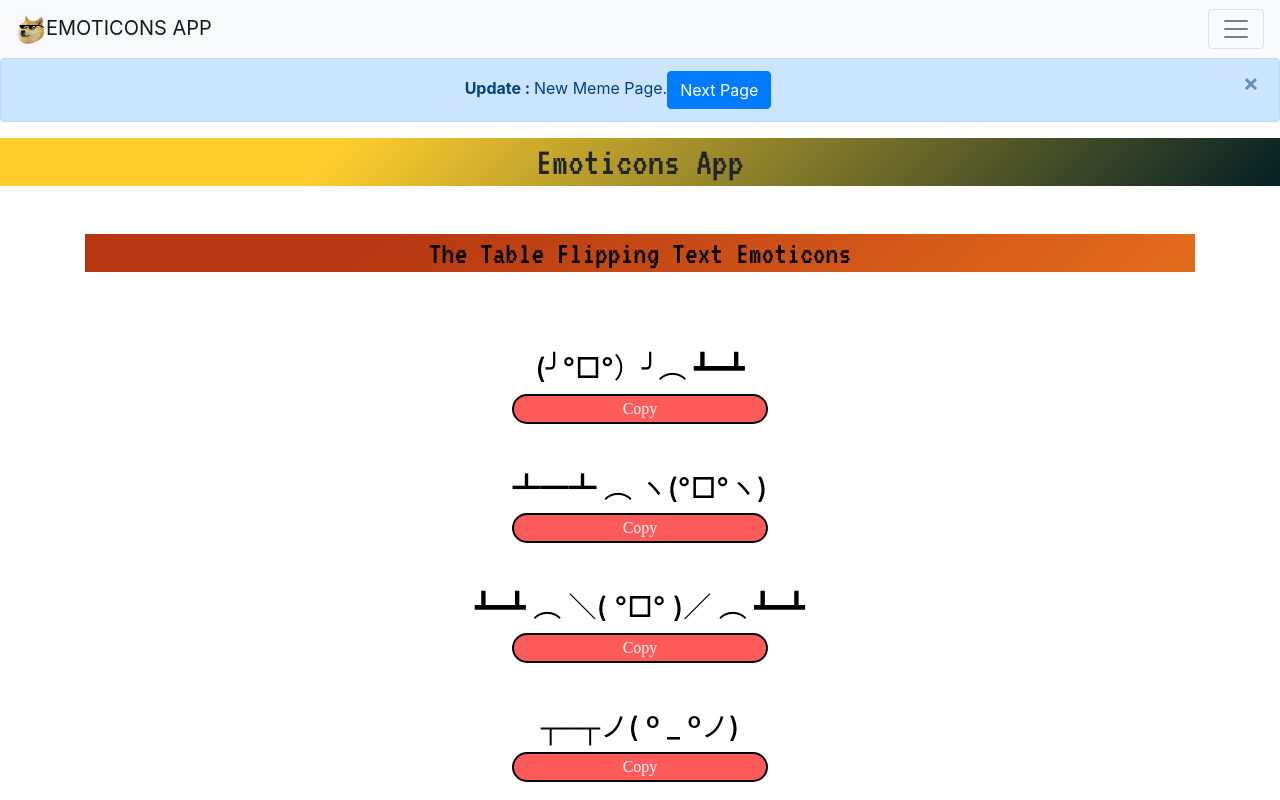
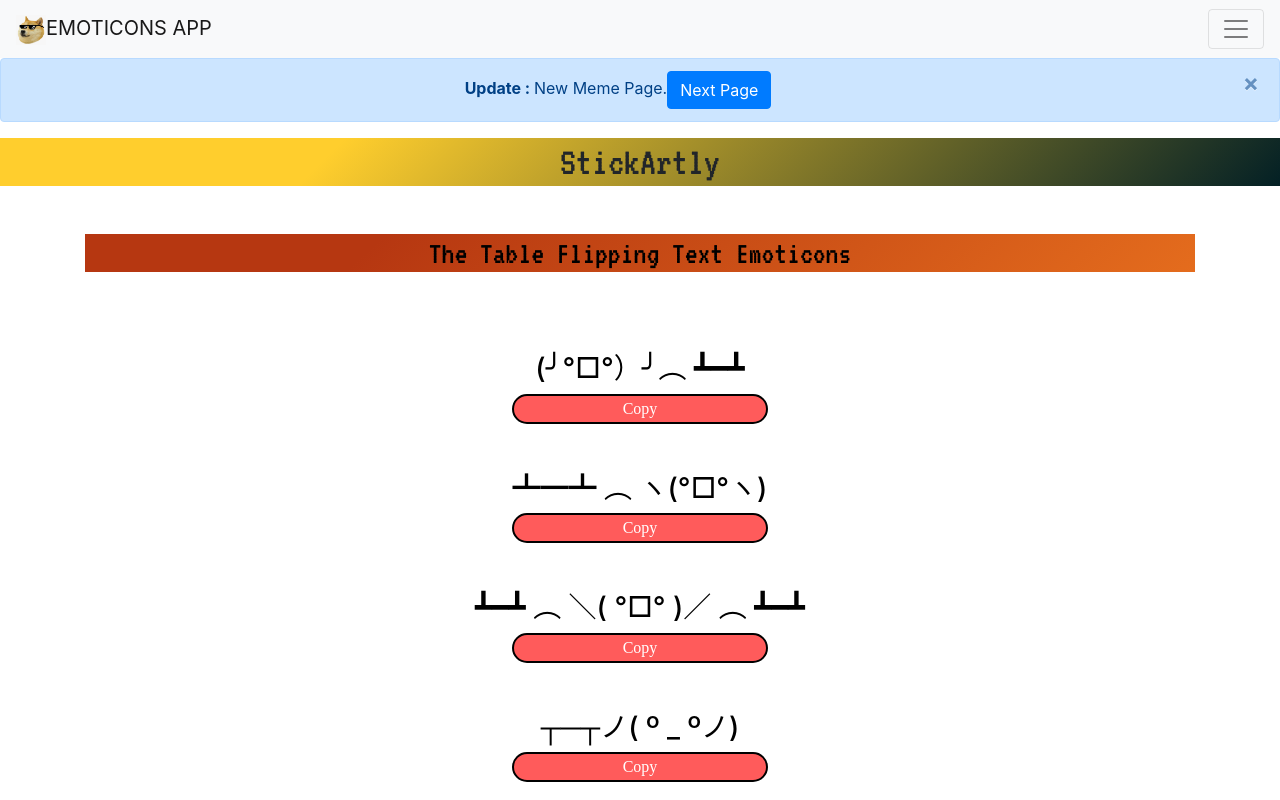
Before and after one commit to Vaibhav9526/Meme-App, a React (Create React App) app: page / in a window 1280 px wide. Shown: the top 800 px of the page. Built offline with nearby package versions, Linux system fonts and the light colour scheme; a web font is replaced by a local one.

Commit message:
Update Memes.js

```diff
--- a/src/Memes/Memes.js
+++ b/src/Memes/Memes.js
@@ -67,7 +67,7 @@ export const Memes = (props) => {
                 </button>
             </div>
             <div className="Home">
-                <h1>Emoticons App</h1>
+                <h1>StickArtly</h1>
             </div>
             <div className="container" style={{ color: props.mode === 'light' ? 'black' : 'white' }}>
                 <div className="memeDisplay my-5">
```
